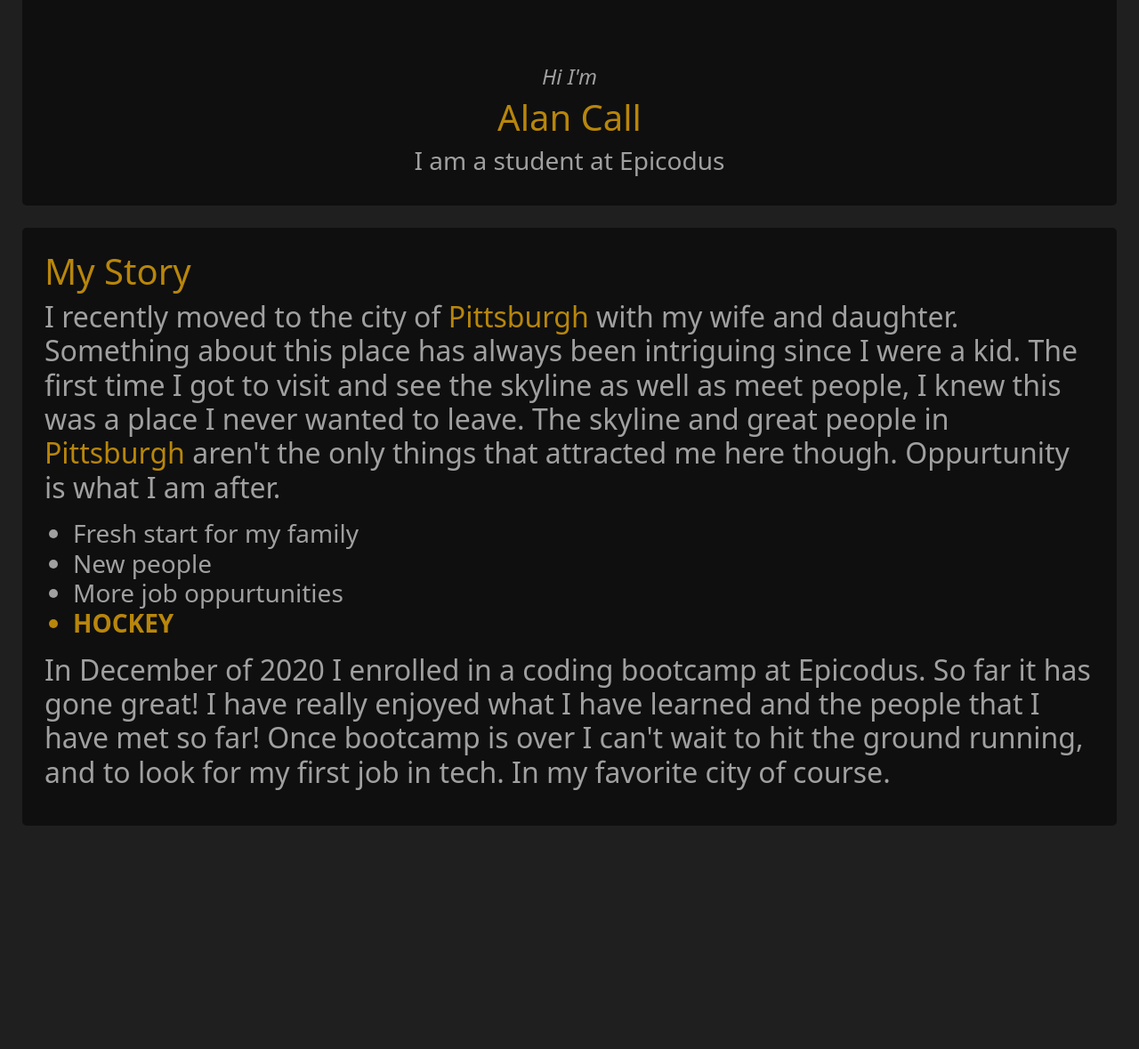
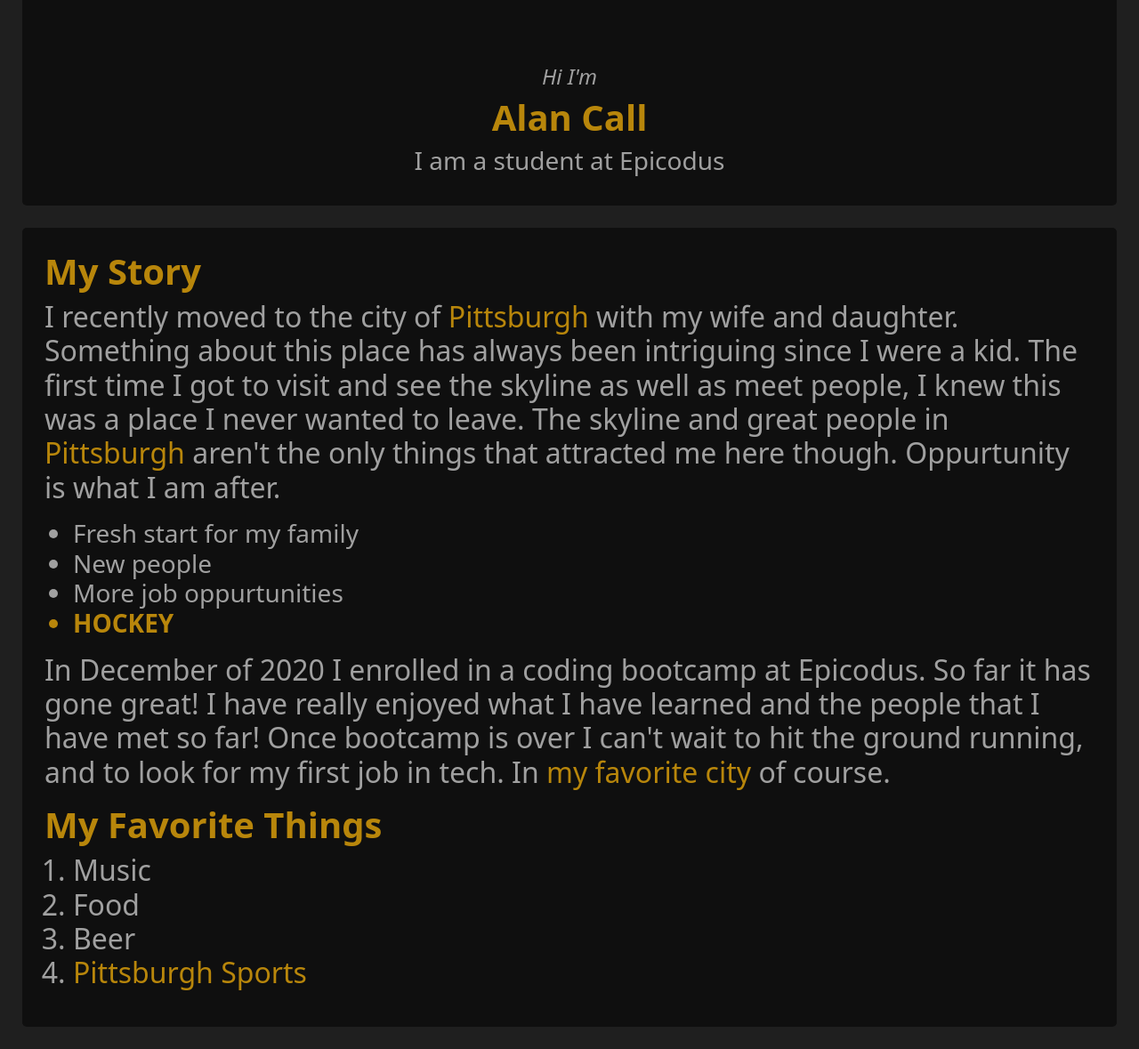
Before and after one commit to alanmatthewcall/Alan-Call-Portfolio, a plain HTML site: page index.html in a window 1280 px wide. Shown: the part 581-1760 px from the top of the page at 89% size. Before the commit the page ends 1534 px from the top, so only its background shows below. Drawn offline with Linux system fonts and the light colour scheme.

```diff
--- a/CSS/styles.css
+++ b/CSS/styles.css
@@ -36,11 +36,6 @@ body {
   border-radius: 5px;
 }
 
-.hockey {
-  color: darkgoldenrod;
-  font-weight: bold;
-}
-
 .pgh {
   color: darkgoldenrod;
 }
--- a/index.html
+++ b/index.html
@@ -11,13 +11,13 @@
       <img class="profile" src="PortfolioPicture.jpg" alt="A picture for my Portfolio">
     </div>
     <div class="intro-text">
-      <h4 class="hi">Hi I'm</h4>
-      <h1 class="name">Alan Call</h1>
+      <h4><em>Hi I'm</em></h4>
+      <h1 class="name"><strong>Alan Call</strong></h1>
       <h3>I am a student at Epicodus</h3>
     </div>
   </div>
   <div class="about-me">
-    <h1><span class="pgh">My Story</span></h1>
+    <h1><span class="pgh"><strong>My Story</strong></span></h1>
     <h2>
       <p>I recently moved to the city of <span class="pgh">Pittsburgh</span> with my wife and daughter. Something about this place has always been intriguing since I were a kid. The first time I got to visit and see the skyline as well as meet people, I knew this was a place I never wanted to leave. The skyline and great people in <span class="pgh">Pittsburgh</span> aren't the only things that attracted me here though. Oppurtunity is what I am after.
       </p>
@@ -27,13 +27,26 @@
       <li>Fresh start for my family</li>
       <li>New people</li>
       <li>More job oppurtunities</li>
-      <li class="hockey">HOCKEY</li>
+      <li class="pgh"><strong>HOCKEY</strong></li>
     </ul>
     </h3>
     <h2>
-      <p>In December of 2020 I enrolled in a coding bootcamp at Epicodus. So far it has gone great! I have really enjoyed what I have learned and the people that I have met so far! Once bootcamp is over I can't wait to hit the ground running, and to look for my first job in tech. In my favorite city of course.
+      <p>In December of 2020 I enrolled in a coding bootcamp at Epicodus. So far it has gone great! I have really enjoyed what I have learned and the people that I have met so far! Once bootcamp is over I can't wait to hit the ground running, and to look for my first job in tech. In <span class="pgh">my favorite city</span> of course.
       </p>
     </h2>
+    <h1><span class="pgh"><strong>My Favorite Things</strong></span></h1>
+     <h2>
+      <ol>
+        <li>Music</li>
+        <li>Food</li>
+        <li>Beer</li>
+        <li><span class="pgh">Pittsburgh Sports</span></li>
+      </ol>
+    </h2>
+  </div>
+  <div class="My Weebsites">
+
+
   </div>
 
 
```
